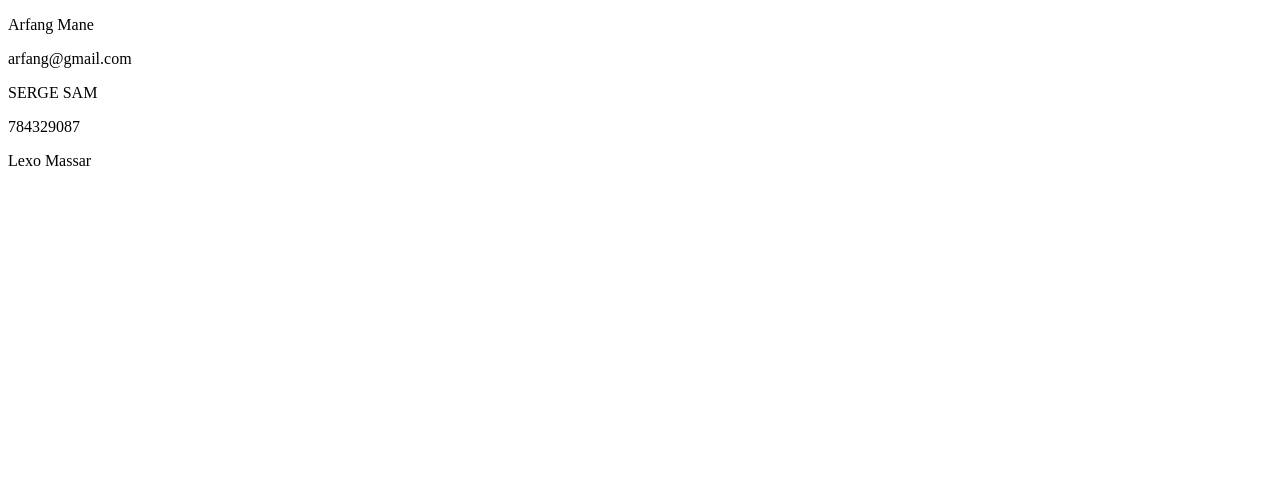
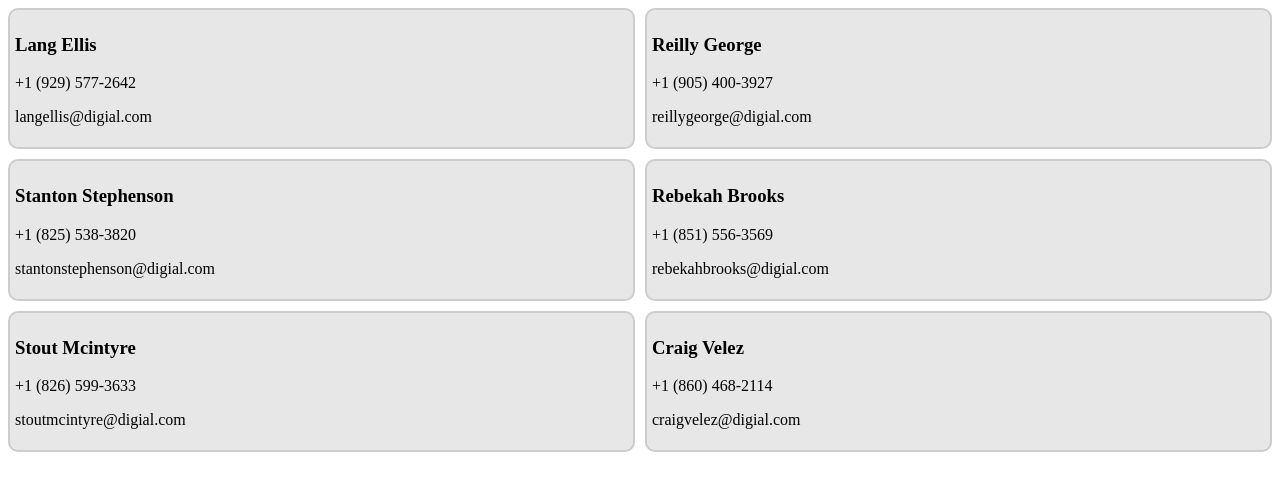
Before and after one commit to Serge-Mane/gestion-des-utilisateurs-, a React (Vite) app: page / in a window 1280 px wide. Shown: the top 490 px of the page. Built offline with nearby package versions, Linux system fonts and the light colour scheme.

Commit message:
afficher la liste des objets

```diff
--- a/src/App.tsx
+++ b/src/App.tsx
@@ -1,11 +1,11 @@
-import Message from "./components/Message";
+import Users from "./pages/Users";
+import { USERS } from "./utils/data";
+
 
 function App() {
   return (
     <section>
-      <Message firstName="Arfang" lastName="Mane" email="arfang@gmail.com" />
-      <Message firstName="SERGE" lastName="SAM" phone={784329087} />
-      <Message firstName="Lexo" lastName="Massar" />
+      <Users users={USERS} />
     </section>
   );
 }
--- a/src/components/Message.tsx
+++ b/src/components/Message.tsx
@@ -1,6 +1,6 @@
 type Props = {
-    firstName: string;
-    lastName: string;
+    firstName?: string;
+    lastName?: string;
     email?: string;
     phone?: number;
     text: string;
@@ -8,7 +8,7 @@ type Props = {
 
 function Message(props: Props) {
     return (
-        <>
+        <div className="message">
             <p>
                 {props.text} {props.firstName} {props.lastName}
             </p>
@@ -16,7 +16,7 @@ function Message(props: Props) {
                 {props?.email && <span>{props.email}</span>}
                 {props?.phone ? <span>{props.phone}</span> : null}
             </p>
-        </>
+        </div>
     );
 }
 export default Message;
--- a/src/index.css
+++ b/src/index.css
@@ -0,0 +1,20 @@
+.message {
+    border: 2px solid #cdcdcd;
+    border-radius: 10px;
+    background-color: #e7e7e7;
+    margin-bottom: 5px;
+    padding: 10px;
+}
+
+.user {
+    border: 2px solid #cdcdcd;
+    border-radius: 10px;
+    background-color: #e7e7e7;
+    padding: 5px;
+}
+
+.grid {
+    display: grid;
+    grid-template-columns: repeat(2, 1fr);
+    gap: 10px;
+}
--- /dev/null
+++ b/src/pages/Users.tsx
@@ -0,0 +1,33 @@
+type User = {
+    id: string;
+    picture: string;
+    gender: string;
+    firstName: string;
+    lastName: string;
+    phone: string;
+    email: string;
+    address: string;
+    about: string;
+}
+
+type Props = {
+    users: User[];
+}
+
+function Users(props: Props) {
+    const users = props.users;
+    return (
+        <section className="grid">
+            {users.map((user: User) => (
+                <article className="user">
+                    <h3>
+                        {user.firstName}  {user.lastName}
+                    </h3>
+                    <p>{user.phone}</p>
+                    <p>{user.email}</p>
+                </article>
+            ))}
+        </section>
+    );
+}
+export default Users;
--- /dev/null
+++ b/src/utils/data/index.ts
@@ -0,0 +1,94 @@
+const USERS = [
+    {
+        "id": "670f68db0129ac21750f6ec2",
+        "picture": "http://placehold.it/32x32",
+        "gender": "female",
+        "firstName": "Lang",
+        "lastName": "Ellis",
+        "phone": "+1 (929) 577-2642",
+        "email": "langellis@digial.com",
+        "address": "533 Abbey Court, Hayes, Palau, 7892",
+        "about": "sunt magna dolor commodo est velit tempor sunt tempor sit"
+    },
+    {
+        "id": "670f68db710f779bb37cfc71",
+        "picture": "http://placehold.it/32x32",
+        "gender": "male",
+        "firstName": "Reilly",
+        "lastName": "George",
+        "phone": "+1 (905) 400-3927",
+        "email": "reillygeorge@digial.com",
+        "address": "706 Bristol Street, Tuttle, Oregon, 8858",
+        "about": "Lorem excepteur cupidatat non irure consequat culpa aliquip voluptate enim"
+    },
+    {
+        "id": "670f68db97242121d4a0f0be",
+        "picture": "http://placehold.it/32x32",
+        "gender": "male",
+        "firstName": "Stanton",
+        "lastName": "Stephenson",
+        "phone": "+1 (825) 538-3820",
+        "email": "stantonstephenson@digial.com",
+        "address": "658 Irving Place, Longoria, Montana, 5681",
+        "about": "aliqua in veniam voluptate aute quis proident aute cupidatat duis"
+    },
+    {
+        "id": "670f68db67408aade876613b",
+        "picture": "http://placehold.it/32x32",
+        "gender": "male",
+        "firstName": "Rebekah",
+        "lastName": "Brooks",
+        "phone": "+1 (851) 556-3569",
+        "email": "rebekahbrooks@digial.com",
+        "address": "399 Goodwin Place, Bynum, Tennessee, 2348",
+        "about": "qui fugiat ad ut deserunt et eu ullamco cillum eu"
+    },
+    {
+        "id": "670f68dbc85e4873cb8d8f72",
+        "picture": "http://placehold.it/32x32",
+        "gender": "female",
+        "firstName": "Stout",
+        "lastName": "Mcintyre",
+        "phone": "+1 (826) 599-3633",
+        "email": "stoutmcintyre@digial.com",
+        "address": "901 Pulaski Street, Henrietta, Illinois, 2914",
+        "about": "qui dolor reprehenderit voluptate deserunt enim Lorem elit minim irure"
+    },
+    {
+        "id": "670f68dbfb7a73d7168c93a8",
+        "picture": "http://placehold.it/32x32",
+        "gender": "male",
+        "firstName": "Craig",
+        "lastName": "Velez",
+        "phone": "+1 (860) 468-2114",
+        "email": "craigvelez@digial.com",
+        "address": "129 Poplar Street, Gracey, North Dakota, 5374",
+        "about": "est et cupidatat sunt reprehenderit sit esse dolore labore velit"
+    }
+]
+
+const MESSAGES = [
+
+    {
+        id: "670e2d2bf3dbb0ff4e65f610",
+        text: "cillum reprehenderit labore aliquip excepteur nulla ea et qui id velit laboris cillum minim do labore non incididunt pariatur officia reprehenderit pariatur et mollit est aliqua eiusmod cupidatat proident mollit"
+    },
+    {
+        id: "670e2d2bab24856f0b2db311",
+        text: "sit deserunt sunt exercitation cupidatat mollit incididunt ex voluptate culpa culpa dolor ad veniam laborum ipsum esse culpa pariatur dolore et ea sint consectetur ut labore ullamco mollit elit occaecat"
+    },
+    {
+        id: "670e2d2b98872f9e3cd2ee9e",
+        text: "ipsum nostrud aliquip dolore nostrud non enim esse incididunt laboris Lorem excepteur do ullamco quis commodo voluptate laborum laborum pariatur irure reprehenderit proident dolor est do ea pariatur cillum non"
+    },
+    {
+        id: "670e2d2b04f250cc63efbd05",
+        text: "ut proident id adipisicing tempor sint laborum amet do laboris nulla ut veniam do velit voluptate sint sit incididunt elit velit culpa officia nulla reprehenderit magna nisi adipisicing dolore amet"
+    },
+    {
+        id: "670e2d2bcc2865510a4cbe99",
+        text: "culpa reprehenderit duis qui aliqua ex veniam laborum nostrud velit officia dolore ex non tempor ipsum ad veniam pariatur in aliquip cupidatat officia ad eu mollit ipsum voluptate Lorem quis"
+    }
+];
+
+export { USERS, MESSAGES };
```
Also changed, not shown: src/pages/Messages.tsx (added, +17 -0 lines).
